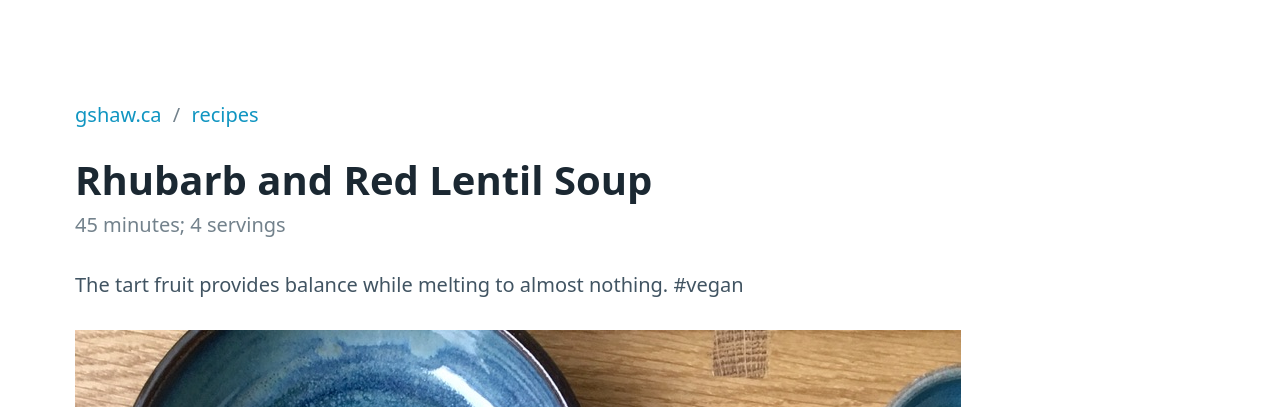
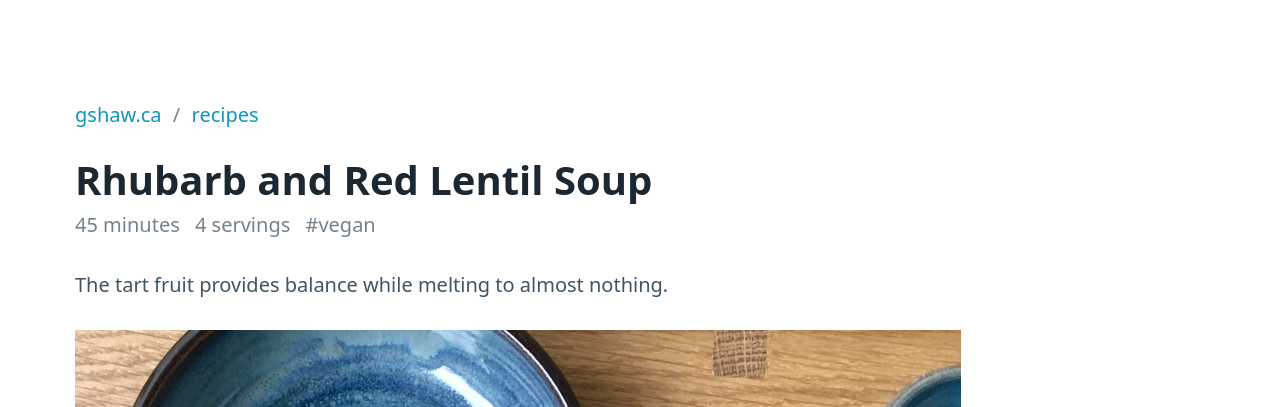
Before and after one commit to gshaw/gshaw.github.io, a Jekyll site: the page built from recipes/red-lentil-soup.md, in a window 1280 px wide. Shown: the top 407 px of the page. Built offline with Jekyll 4.4.1, drawn with Linux system fonts in a browser that asks for light colours.

Commit message:
Add recipe tags

```diff
--- a/_layouts/recipe.html
+++ b/_layouts/recipe.html
@@ -16,7 +16,13 @@
 
     <hgroup>
       <h1>{{page.title}}</h1>
-      <p>{{page.takes}}; {{page.makes}}</p>
+      <ul class="list-inline">
+        <li>{{page.takes}}</li>
+        <li>{{page.makes}}</li>
+        {% for tag in page.tags %}
+        <li>#{{tag}}</li>
+        {% endfor %}
+      </ul>
     </hgroup>
     <p>{{page.summary}}</p>
 
--- a/recipes/red-lentil-soup.md
+++ b/recipes/red-lentil-soup.md
@@ -1,7 +1,9 @@
 ---
 layout: recipe
 title: Rhubarb and Red Lentil Soup
-summary: "The tart fruit provides balance while melting to almost nothing. #vegan"
+summary: The tart fruit provides balance while melting to almost nothing.
+tags:
+  - vegan
 takes: 45 minutes
 makes: 4 servings
 picture:
--- a/style.css
+++ b/style.css
@@ -48,6 +48,15 @@ img[src$="#header-pic"] {
   width: 100%;
 }
 
+.list-inline {
+  padding: 0;
+}
+
+.list-inline li {
+  display: inline;
+  margin-right: 0.5em;
+}
+
 .tile-pic {
   border-radius: 0.25em;
   box-shadow: 0 0 1px #777;
```
Also changed, not shown: recipes/masoor-dal.md (+2 -0 lines).
